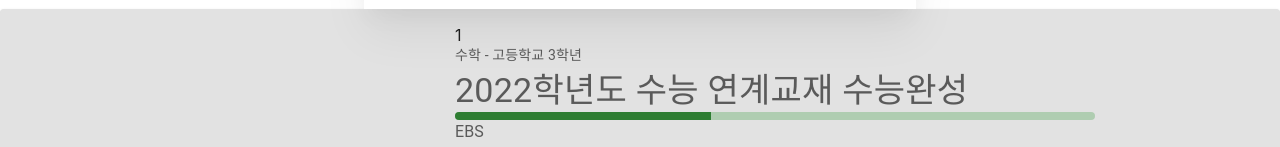
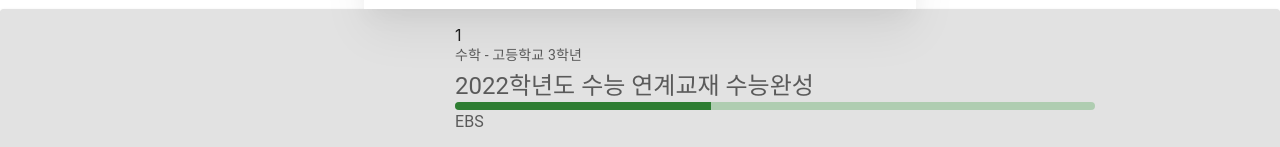
Before and after one commit to 2021-Techeer-teamC/MATHrone, a React (Create React App) app in the folder frontend/: page /books/1 in a window 1280 px wide. Shown: the part 176-323 px from the top of the page. Built offline with nearby package versions, Linux system fonts and the light colour scheme; a web font is replaced by a local one.

Commit message:
(MR-78) WorkbookDetail 스타일 컴포넌트 분리

```diff
--- a/frontend/src/Pages/WorkbookDetail/index.tsx
+++ b/frontend/src/Pages/WorkbookDetail/index.tsx
@@ -1,7 +1,7 @@
 import * as React from "react";
+import { useParams } from "react-router-dom";
 import ExpandLess from "@mui/icons-material/ExpandLess";
 import ExpandMore from "@mui/icons-material/ExpandMore";
-
 import {
   Grid,
   Paper,
@@ -17,10 +17,9 @@ import {
   LinearProgress,
 } from "@mui/material";
 import { green } from "@mui/material/colors";
-
 import Header from "../../components/Header.js";
 import NavBar from "../../components/NavBar.js";
-import { useParams } from "react-router-dom";
+import "./style.css";
 
 type WorkbookDetailProps = {
   name: string;
@@ -42,23 +41,15 @@ export default function BookDetail({ name, sections }: WorkbookDetailProps) {
       <Header title="MATHrone" sections={sections} />
       <NavBar sections={sections} />
       <div>
-        <Card
-          sx={{ display: "flex" }}
-          style={{
-            alignItems: "center",
-            justifyContent: "center",
-            backgroundColor: "#E2E2E2",
-            width: "100%",
-          }}
-        >
+        <Card className="detail-card-div" sx={{ display: "flex" }}>
           <CardMedia
-            style={{ marginRight: "20px" }}
+            className="detail-img"
             component="img"
             sx={{ width: "250px", borderRadius: 2, boxShadow: 7 }}
             image="https://storage.googleapis.com/mathrone-bucket/thumbnail/sample_workbook_thumnail.png"
             alt="workbook thumbnail"
           />
-          <CardContent style={{ textAlign: "left" }} sx={{ width: "50%" }}>
+          <CardContent className="detail-content" sx={{ width: "50%" }}>
             {params.id}
             <Typography
               sx={{ fontSize: 14 }}
@@ -67,15 +58,15 @@ export default function BookDetail({ name, sections }: WorkbookDetailProps) {
             >
               수학 - 고등학교 3학년
             </Typography>
-            <Typography variant="h4" component="div" color="text.secondary">
+            <Typography variant="h5" component="div" color="text.secondary">
               {/*name*/}
               2022학년도 수능 연계교재 수능완성
             </Typography>
             <LinearProgress
+              className="detail-progress-bar"
               variant="determinate"
               value={40}
               color="success"
-              style={{ borderRadius: "10px", height: "8px" }}
             ></LinearProgress>
             <Typography sx={{ mb: 1.5 }} color="text.secondary">
               EBS
@@ -101,7 +92,7 @@ export default function BookDetail({ name, sections }: WorkbookDetailProps) {
             <Typography variant="body2">
               # 수학1 #수학2 #미적분
               <br />
-              <span style={{ color: "gray" }}>난이도 : 보통(1283)</span>
+              <span className="detail-difficulty">난이도 : 보통(1283)</span>
             </Typography>
             <hr></hr>
             <Grid container>
@@ -123,8 +114,8 @@ export default function BookDetail({ name, sections }: WorkbookDetailProps) {
             </Grid>
           </CardContent>
         </Card>
-        <div style={{ backgroundColor: "white" }}>
-          <Paper style={{ width: "80%", margin: "auto" }} elevation={24}>
+        <div className="detail-chapter-div">
+          <Paper className="detail-chapter-paper" elevation={24}>
             <ListItemButton onClick={handleClick}>
               <ListItemText primary="수학1" />
               {open ? <ExpandLess /> : <ExpandMore />}
--- /dev/null
+++ b/frontend/src/Pages/WorkbookDetail/style.css
@@ -0,0 +1,32 @@
+.detail-card-div {
+  align-items: center;
+  justify-content: center;
+  background-color: #e2e2e2 !important;
+  width: 100%;
+}
+
+.detail-img {
+  margin-right: 20px;
+}
+
+.detail-content {
+  text-align: left !important;
+}
+
+.detail-progress-bar {
+  border-radius: 10px;
+  height: 8px !important;
+}
+
+.detail-difficulty {
+  color: gray;
+}
+
+.detail-chapter-div {
+  background-color: white;
+}
+
+.detail-chapter-paper {
+  width: 80%;
+  margin: auto;
+}
```
